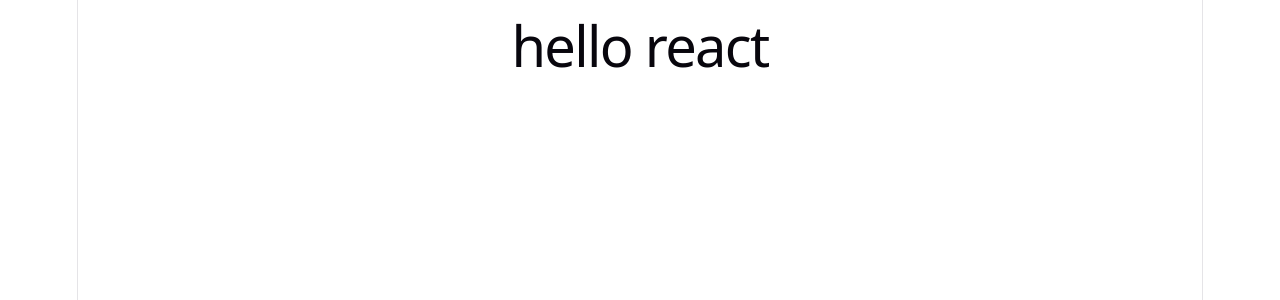
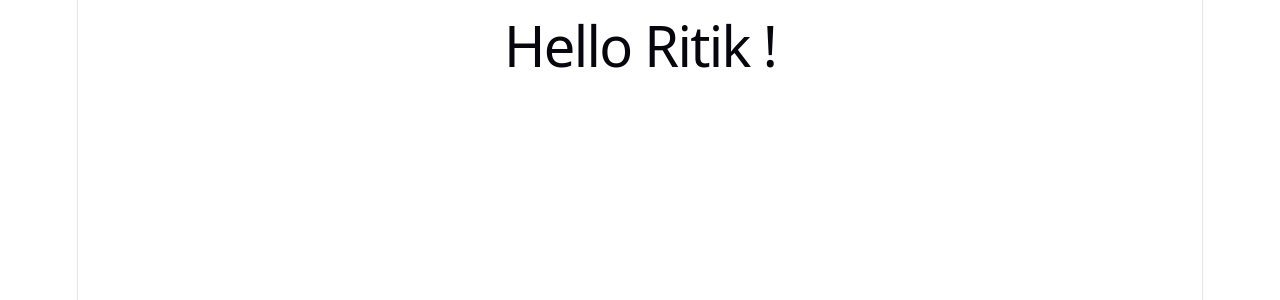
Before and after one commit to ritikpal5437/React, a React (Vite) app in the folder my-app/: page / in a window 1280 px wide. Shown: the top 300 px of the page. Built offline with nearby package versions, Linux system fonts and the light colour scheme.

Commit message:
feat: update greeting in App component to include dynamic name

```diff
--- a/my-app/src/App.jsx
+++ b/my-app/src/App.jsx
@@ -122,9 +122,16 @@
 // export default App
 
 
+// function app(params) {
+//   return(
+//     <h1>hello react</h1>
+//   );
+// }
+// export default app;
 function app(params) {
+  let name="Ritik";
   return(
-    <h1>hello react</h1>
+    <h1>Hello {name} !</h1>// {} ke andr hm js likh skte h
   );
 }
 export default app;
```
